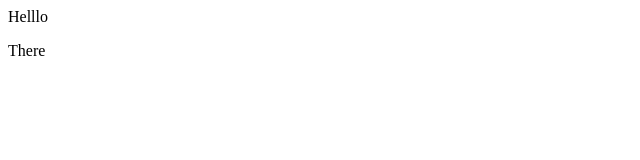
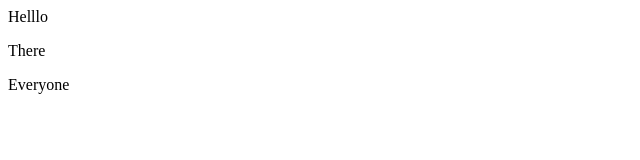
Before and after one commit to len27apr/basic-git-intro, a plain HTML site: page index.html in a window 1280 px wide. Shown: the full height of the page, 0-640 px from the left. Drawn offline with Linux system fonts and the light colour scheme.

Commit message:
added <p> Everyone </p>

```diff
--- a/index.html
+++ b/index.html
@@ -1,2 +1,3 @@
 <div>Helllo</div>
 <p>There</p>
+<p>Everyone</p>
```
